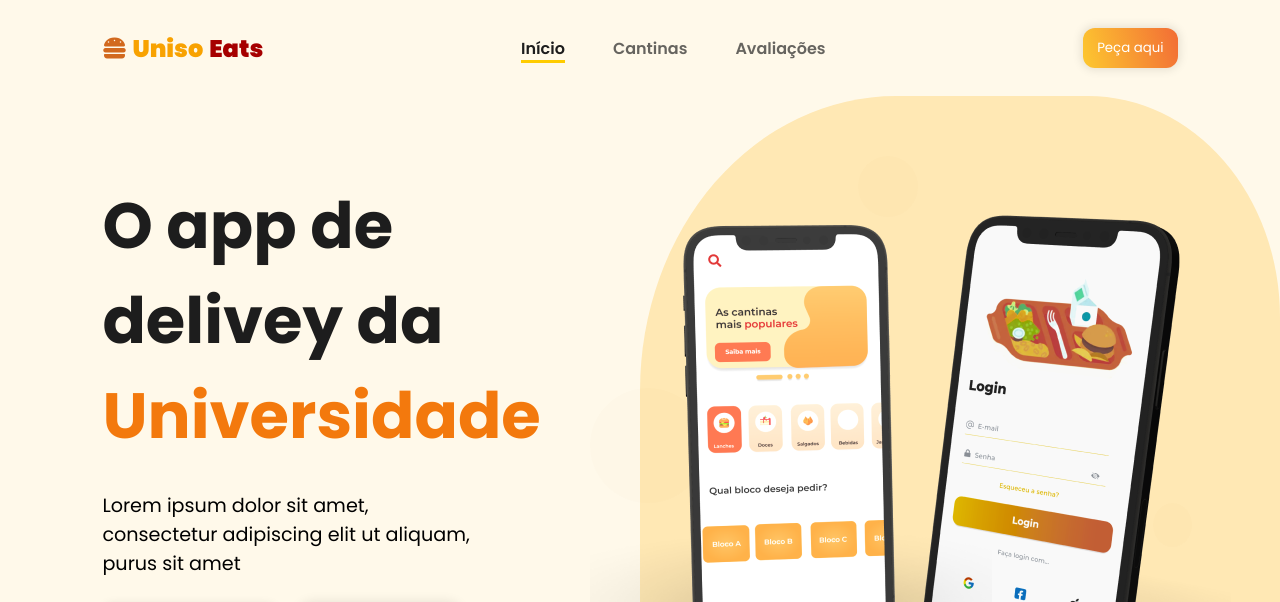
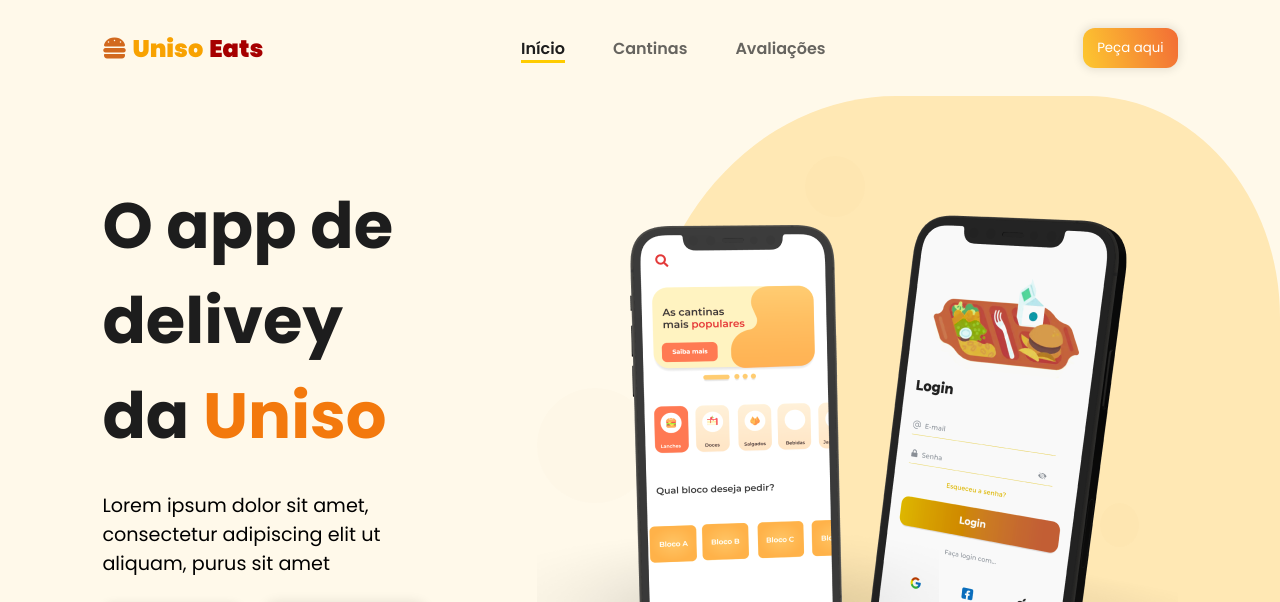
Before and after one commit to 0Naclara/Uniso-Eats, a plain HTML site: page index.html in a window 1280 px wide. Shown: the top 602 px of the page. Drawn offline with nearby package versions, Linux system fonts and the light colour scheme.

Commit message:
Update index.html

```diff
--- a/index.html
+++ b/index.html
@@ -8,7 +8,7 @@
 
     <script src="https://cdnjs.cloudflare.com/ajax/libs/jquery/3.7.1/jquery.min.js" integrity="sha512-v2CJ7UaYy4JwqLDIrZUI/4hqeoQieOmAZNXBeQyjo21dadnwR+8ZaIJVT8EE2iyI61OV8e6M8PP2/4hpQINQ/g==" crossorigin="anonymous" referrerpolicy="no-referrer"></script>
     <script src="https://unpkg.com/scrollreveal"></script>
-    <title>Landing page</title>
+    <title>Uniso Eats</title>
 </head>
 <body>
     <header>
@@ -64,7 +64,7 @@
             <div id="cta">
                 <h1 class="title">
                    O app de delivey da
-                    <span>Universidade</span>
+                    <span>Uniso</span>
                 </h1>
 
                 <p class="description">
```
